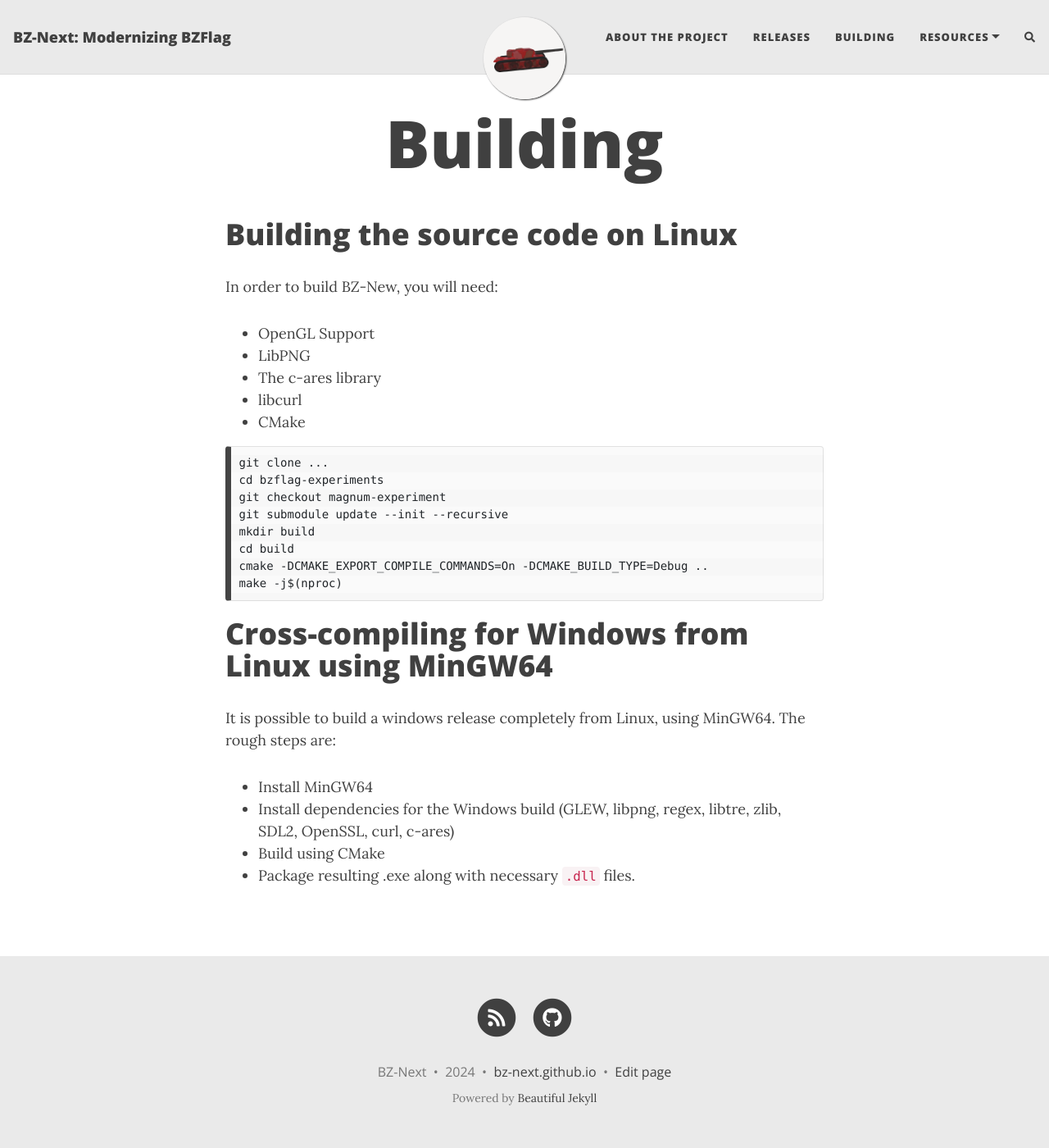
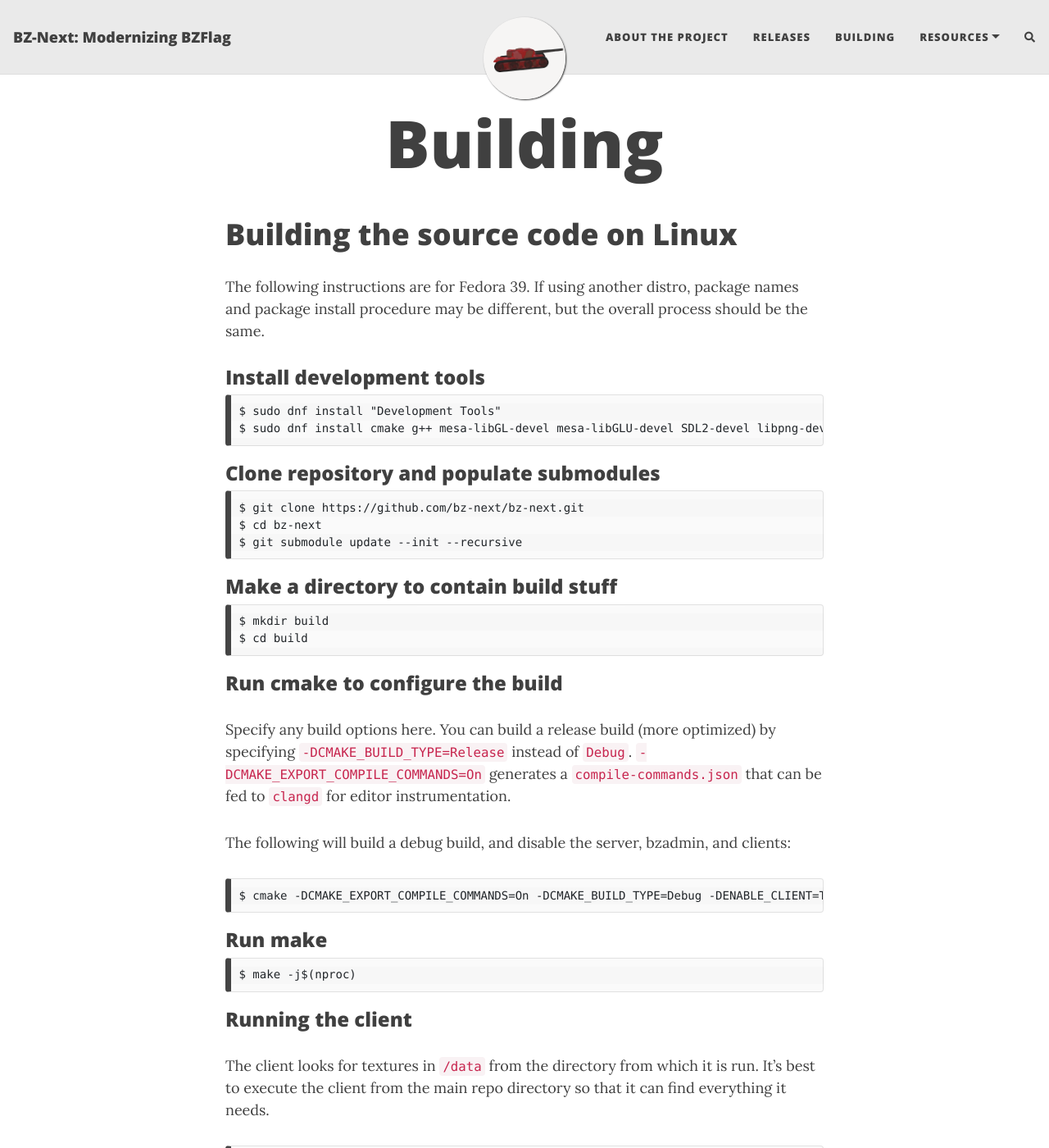
Before and after one commit to bz-next/bz-next.github.io, a Jekyll site: the page built from building.md, in a window 1280 px wide and 1400 px high. Shown: the whole window at 82% size. Built offline with Jekyll 4.4.1, drawn with Linux system fonts in a browser that asks for light colours; nearby versions of some CDN libraries; comment, search, counter and statistics services are not loaded; some of the changed text lies outside the part shown.

Commit message:
Add linux build instructions

````diff
--- a/building.md
+++ b/building.md
@@ -5,23 +5,56 @@
 
 # Building the source code on Linux
 
-In order to build BZ-New, you will need:
-- OpenGL Support
-- LibPNG
-- The c-ares library
-- libcurl
-- CMake
+The following instructions are for Fedora 39. If using another distro, package names and package install procedure may be different, but the overall process should be the same.
+
+### Install development tools
 
 ```
-git clone ...
-cd bzflag-experiments
-git checkout magnum-experiment
-git submodule update --init --recursive
-mkdir build
-cd build
-cmake -DCMAKE_EXPORT_COMPILE_COMMANDS=On -DCMAKE_BUILD_TYPE=Debug ..
-make -j$(nproc)
+$ sudo dnf install "Development Tools"
+$ sudo dnf install cmake g++ mesa-libGL-devel mesa-libGLU-devel SDL2-devel libpng-devel curl-devel c-ares-devel glew-devel ncurses-devel
 ```
+
+### Clone repository and populate submodules
+
+```
+$ git clone https://github.com/bz-next/bz-next.git
+$ cd bz-next
+$ git submodule update --init --recursive
+```
+
+### Make a directory to contain build stuff
+
+```
+$ mkdir build
+$ cd build
+```
+
+### Run cmake to configure the build
+
+Specify any build options here. You can build a release build (more optimized) by specifying `-DCMAKE_BUILD_TYPE=Release` instead of `Debug`. `-DCMAKE_EXPORT_COMPILE_COMMANDS=On` generates a `compile-commands.json` that can be fed to `clangd` for editor instrumentation.
+
+The following will build a debug build, and disable the server, bzadmin, and clients:
+
+```
+$ cmake -DCMAKE_EXPORT_COMPILE_COMMANDS=On -DCMAKE_BUILD_TYPE=Debug -DENABLE_CLIENT=TRUE -DENABLE_SERVER=FALSE -DENABLE_PLUGINS=FALSE ..
+```
+
+### Run make
+
+```
+$ make -j$(nproc)
+```
+
+### Running the client
+
+The client looks for textures in `/data` from the directory from which it is run. It's best to execute the client from the main repo directory so that it can find everything it needs.
+
+```
+$ cd ..
+$ build/Debug/bin/bzflag-next
+```
+
+If you built a Release client, the path would be `build/Release/bin/bzflag-next`
 
 # Cross-compiling for Windows from Linux using MinGW64
 
````
